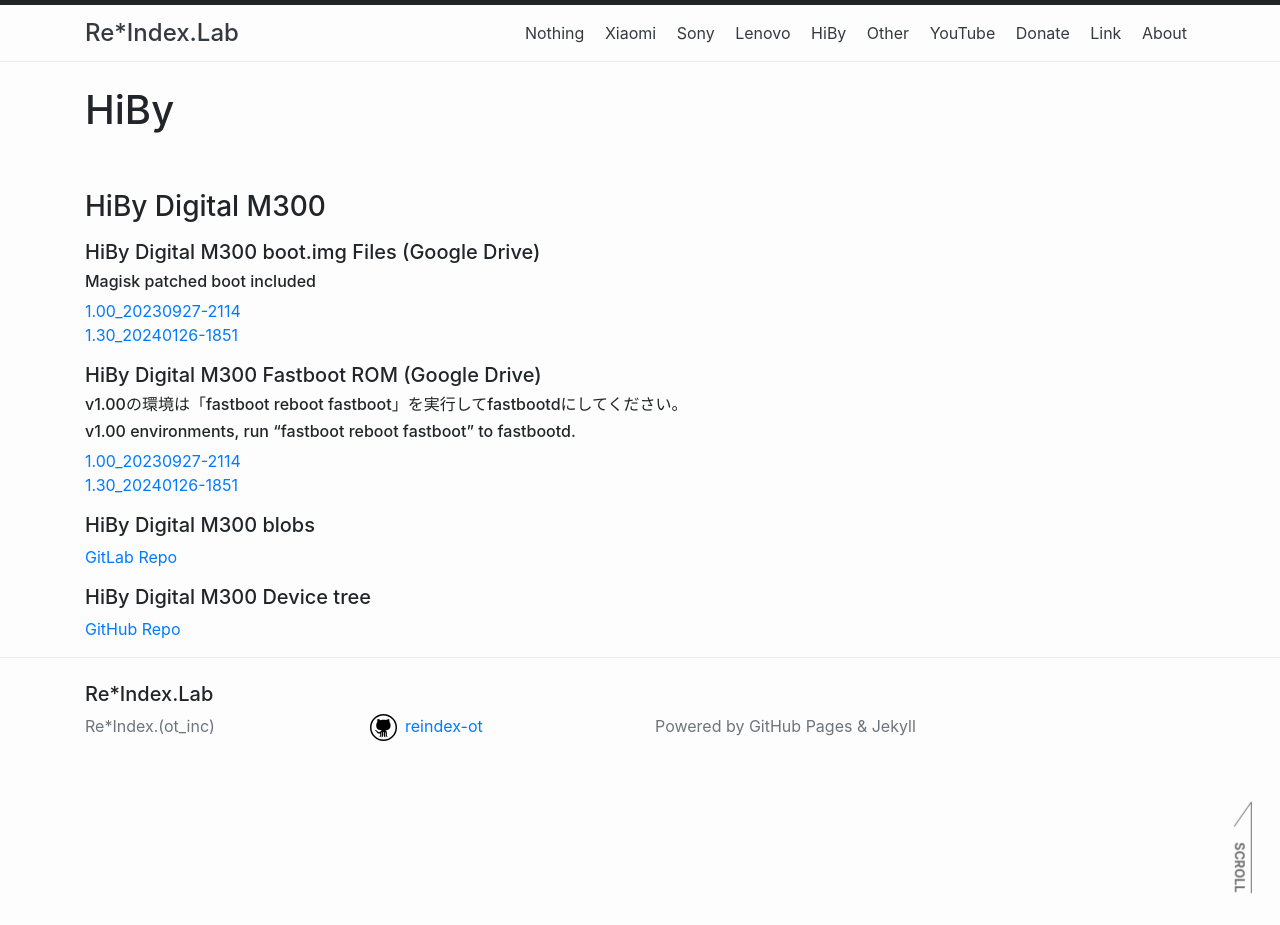
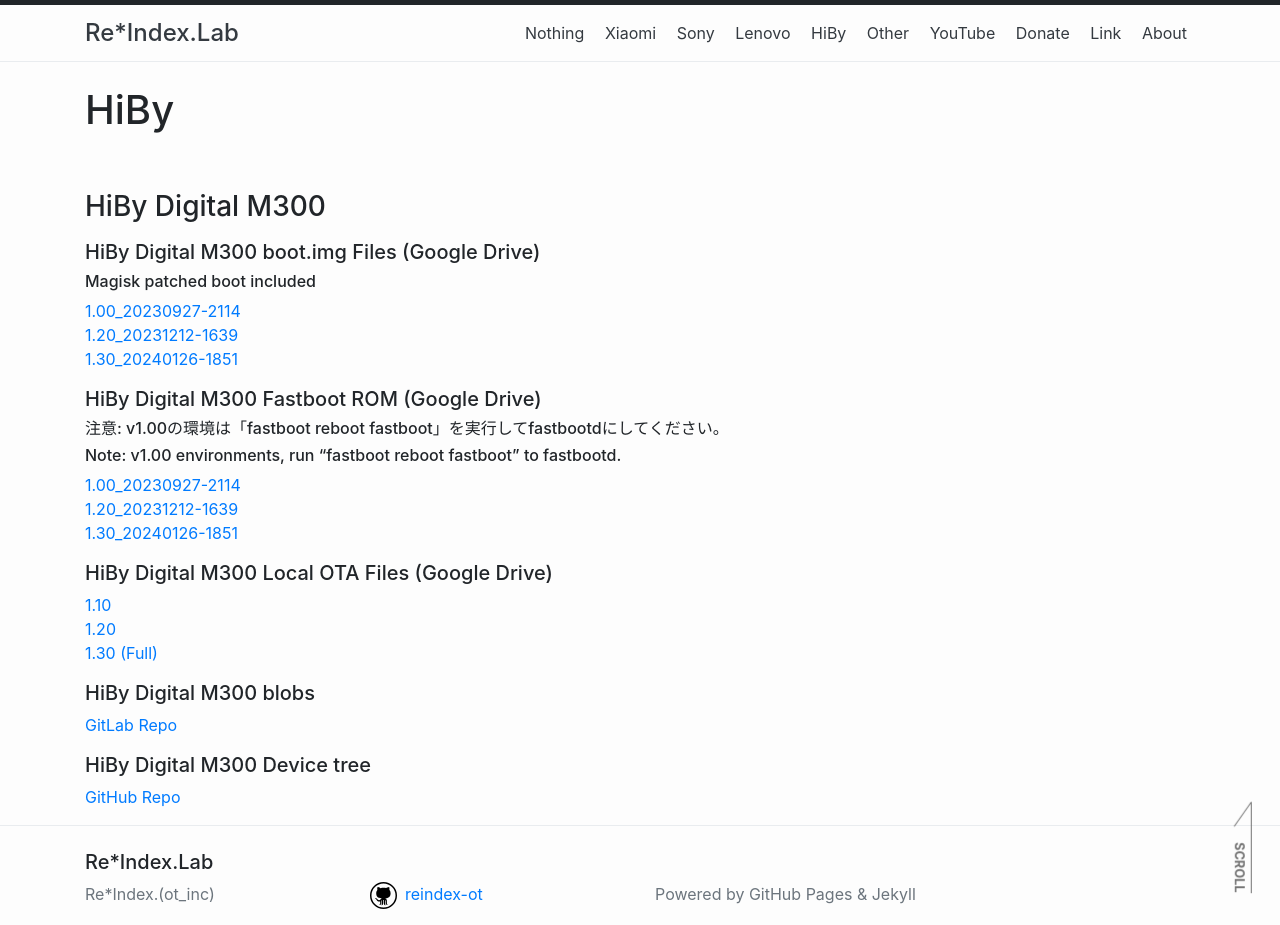
Before and after one commit to reindex-ot/reindex-ot.github.io, a Jekyll site: the page built from hiby.md, in a window 1280 px wide. Built offline with Jekyll 4.4.1, drawn with Linux system fonts in a browser that asks for light colours; before the commit the page ends 900 px from its top, so only the background shows below that.

Commit message:
Update hiby.md
Signed-off-by: Re*Index. (ot_inc) <32851879+reindex-ot@users.noreply.github.com>

```diff
--- a/hiby.md
+++ b/hiby.md
@@ -8,12 +8,18 @@ permalink: /hiby/
 ##### HiBy Digital M300 boot.img Files (Google Drive)
 ###### Magisk patched boot included
 [1.00_20230927-2114](https://drive.google.com/file/d/1hMVh6t5YuFux8K-TjQ0ZNvq1IBNvKAXP/view?usp=sharing)<br>
-[1.30_20240126-1851](https://drive.google.com/file/d/1L0QurUo5cP5Z8luGYCnFNgXG9fcKCxJ3/view?usp=drivesdk)
+[1.20_20231212-1639](https://drive.google.com/file/d/1F8yCYfIyMxLe55Fdqko0dY2klgCRefiY/view?usp=sharing)<br>
+[1.30_20240126-1851](https://drive.google.com/file/d/1L0QurUo5cP5Z8luGYCnFNgXG9fcKCxJ3/view?usp=sharing)
 ##### HiBy Digital M300 Fastboot ROM (Google Drive)
-###### v1.00の環境は「fastboot reboot fastboot」を実行してfastbootdにしてください。
-###### v1.00 environments, run "fastboot reboot fastboot" to fastbootd.
-[1.00_20230927-2114](https://drive.google.com/file/d/1JyBGtZ43eXML6hjkE_HOG531EVPuNjtM/view?usp=sharing)<br>
-[1.30_20240126-1851](https://drive.google.com/file/d/1zxw3cP-y6Ixx1o4PL_DA4rm3XwCWbgEU/view?usp=drive_link)
+###### 注意: v1.00の環境は「fastboot reboot fastboot」を実行してfastbootdにしてください。
+###### Note: v1.00 environments, run "fastboot reboot fastboot" to fastbootd.
+[1.00_20230927-2114](https://drive.google.com/file/d/1Aywc2RWcB8_gExvD0p1k7vDU7cNWznSa/view?usp=sharing)<br>
+[1.20_20231212-1639](https://drive.google.com/file/d/1dQoBf22J6XoeNBTU2W-FwVXvG340nzqW/view?usp=sharing)<br>
+[1.30_20240126-1851](https://drive.google.com/file/d/1fgp74rAQTD4oubPlEfxVQf_P3cNWpj9E/view?usp=sharing)
+##### HiBy Digital M300 Local OTA Files (Google Drive)
+[1.10](https://drive.google.com/file/d/1K2TFEQVvL2AYovUH5aj2cO8QOzDGXq9-/view?usp=sharing)<br>
+[1.20](https://drive.google.com/file/d/1YQjNFeUM9VoIgHynsGlRG22e0iM4ZAVd/view?usp=sharing)<br>
+[1.30 (Full)](https://drive.google.com/file/d/1MBnpt6aZpCjMyTn3JwLLACY74Y3VyU7Q/view?usp=sharing)
 ##### HiBy Digital M300 blobs
 [GitLab Repo](https://gitlab.com/reindex_ot/hiby_digital_m300_blobs)
 ##### HiBy Digital M300 Device tree
```
